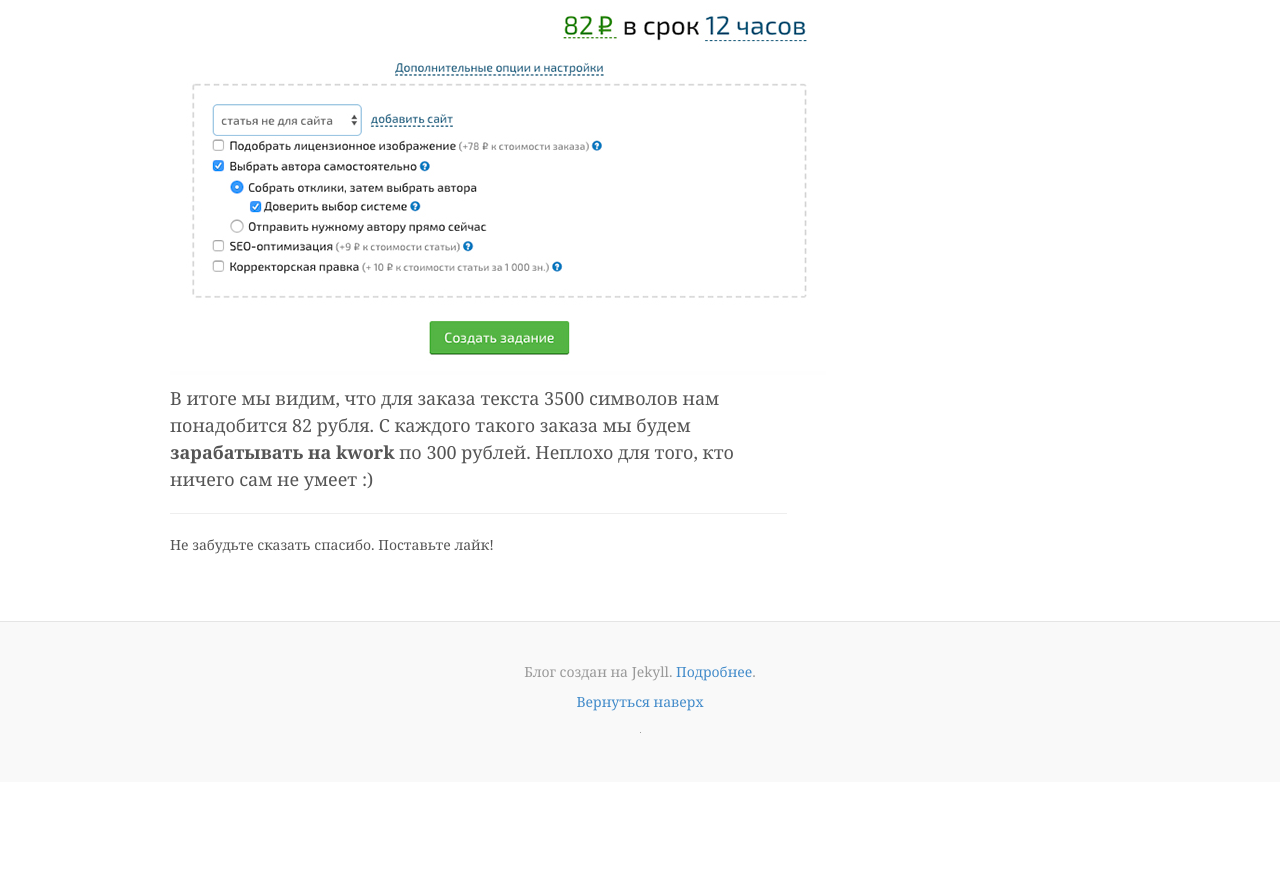
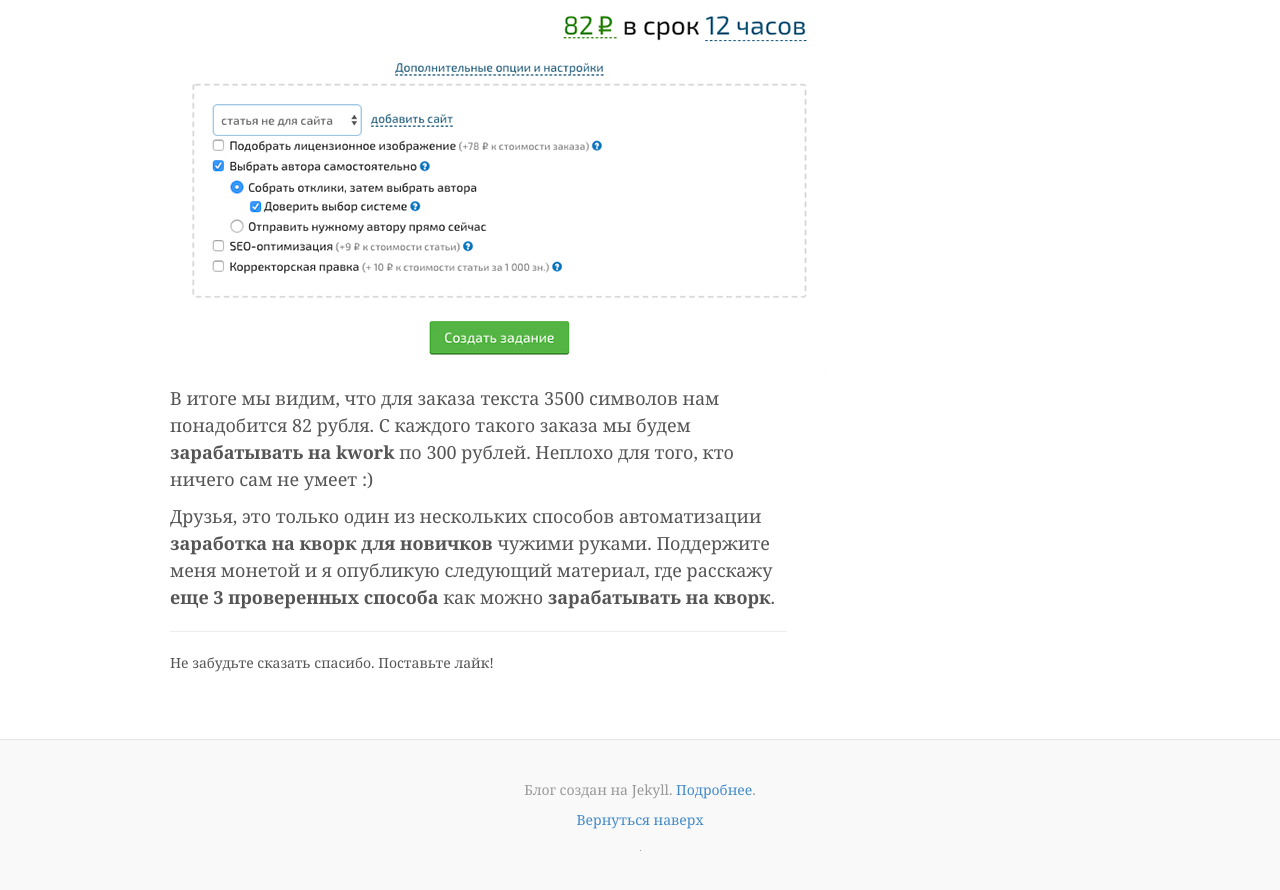
Before and after one commit to htmlblog/htmlblog.github.io, a Jekyll site: the page built from _posts/2018-02-10-kak-zarabotat-na-kwork-ru-novichku.markdown, in a window 1280 px wide and 900 px high, scrolled down 3341 px. Shown: the top 890 px of the window. Built offline with Jekyll 4.4.1, drawn with Linux system fonts in a browser that asks for light colours; comment, search, counter and statistics services are not loaded; before the commit the page ends 4123 px from its top, so only the background shows below that.

Commit message:
Updated Kak Zarabotat Na Kwork Ru Novichku

```diff
--- a/_posts/2018-02-10-kak-zarabotat-na-kwork-ru-novichku.markdown
+++ b/_posts/2018-02-10-kak-zarabotat-na-kwork-ru-novichku.markdown
@@ -53,3 +53,5 @@
 ![zaraboto-kwork-novichki-teksty.jpg](/uploads/zaraboto-kwork-novichki-teksty.jpg)
 
 В итоге мы видим, что для заказа текста 3500 символов нам понадобится 82 рубля. С каждого такого заказа мы будем **зарабатывать на kwork** по 300 рублей. Неплохо для того, кто ничего сам не умеет :)
+
+Друзья, это только один из нескольких способов автоматизации **заработка на кворк для новичков** чужими руками. Поддержите меня монетой и я опубликую следующий материал, где расскажу **еще 3 проверенных способа** как можно **зарабатывать на кворк**.
```
